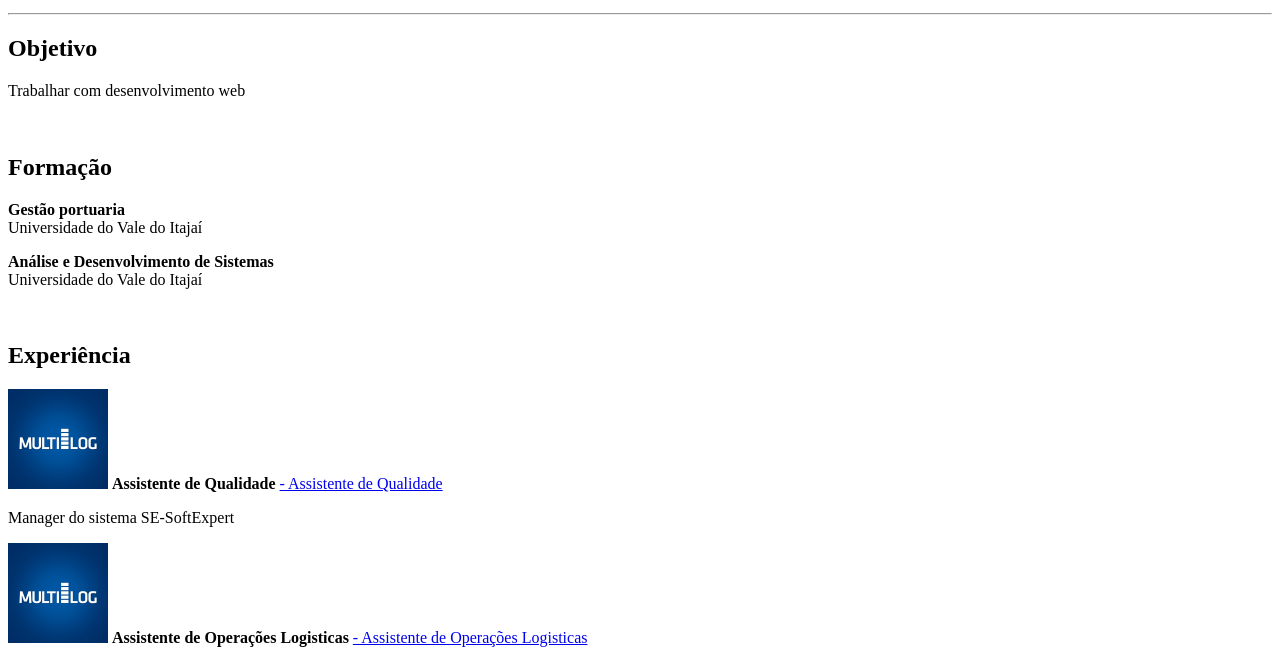
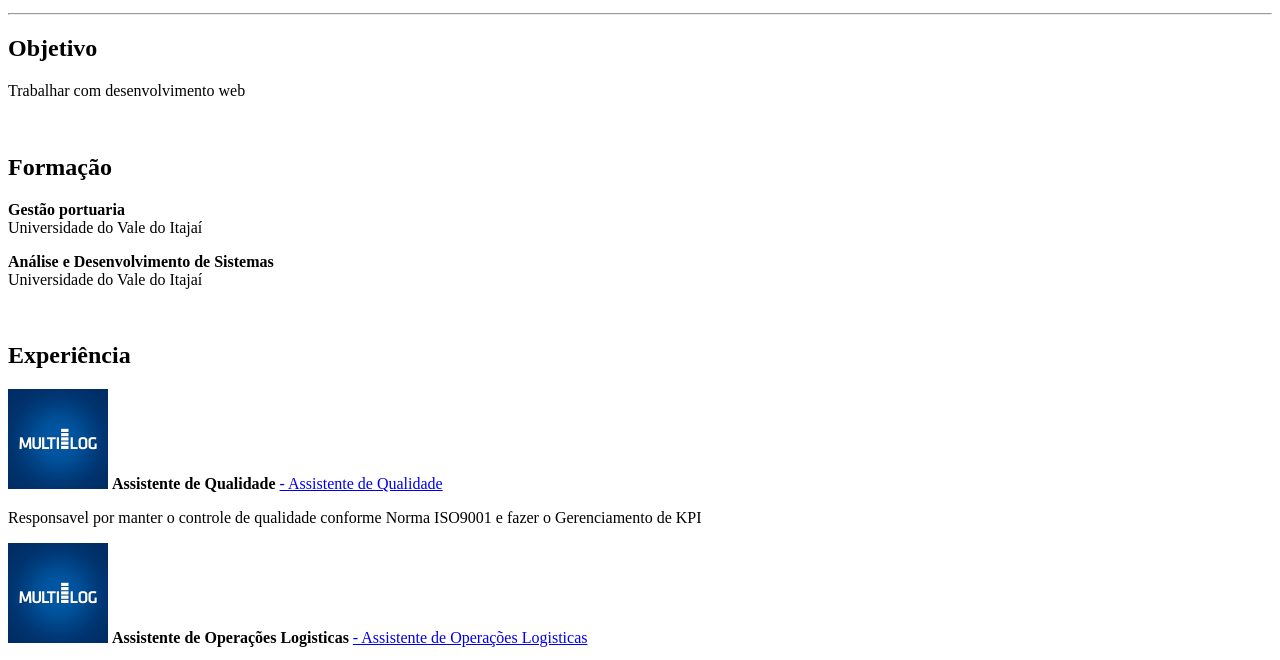
Before and after one commit to Jefferson7Souza/desafiohtml1, a plain HTML site: page index.html in a window 1280 px wide. Shown: the part 137-797 px from the top of the page. Drawn offline with Linux system fonts and the light colour scheme.

Commit message:
Ajuste index

```diff
--- a/index.html
+++ b/index.html
@@ -36,7 +36,7 @@
     <a href="https://www.linkedin.com/in/jefferson-de-souza-82026320b/"> - Assistente de Qualidade</a>
 </p>
 
-<p> Manager do sistema SE-SoftExpert</p>
+<p> Responsavel por manter o controle de qualidade conforme Norma ISO9001 e fazer o Gerenciamento de KPI</p>
 
 <p>
     <img src="./Assets/imgMultilog.png" alt="imgMultilog" width="100px">
```
